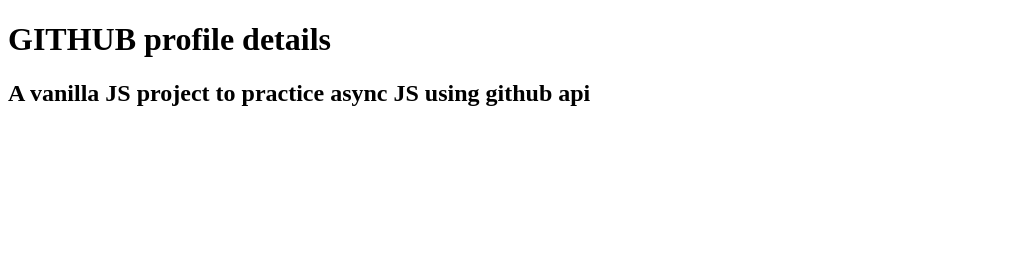
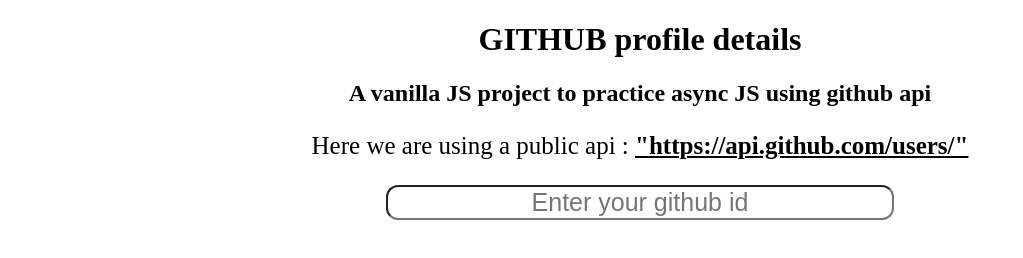
Before and after one commit to sharath-io/github-profile-details, a plain HTML site: page index.html in a window 1280 px wide. Shown: the whole page, without its empty margins (0-1023 px from the left). Drawn offline with Linux system fonts and the light colour scheme.

Commit message:
style: added basic styling

```diff
--- /dev/null
+++ b/index.css
@@ -0,0 +1,13 @@
+*{
+    text-align: center;
+}
+
+p{
+    font-size: 25px;
+}
+
+input{
+    font-size: 25px;
+    border-radius: 12px;
+    width: 500px;
+}
--- a/index.html
+++ b/index.html
@@ -3,10 +3,13 @@
 <head>
     <meta charset="UTF-8">
     <meta name="viewport" content="width=device-width, initial-scale=1.0">
+    <link href="./index.css" rel="stylesheet"/>
     <title>Document</title>
 </head>
 <body>
     <h1>GITHUB profile details </h1>
     <h2>A vanilla JS project to practice async JS using github api</h2>
+    <p> Here we are using a public api : <b><u>"https://api.github.com/users/"</b></u></p>
+    <input placeholder="Enter your github id" id="inp"/>
 </body>
 </html>
```
